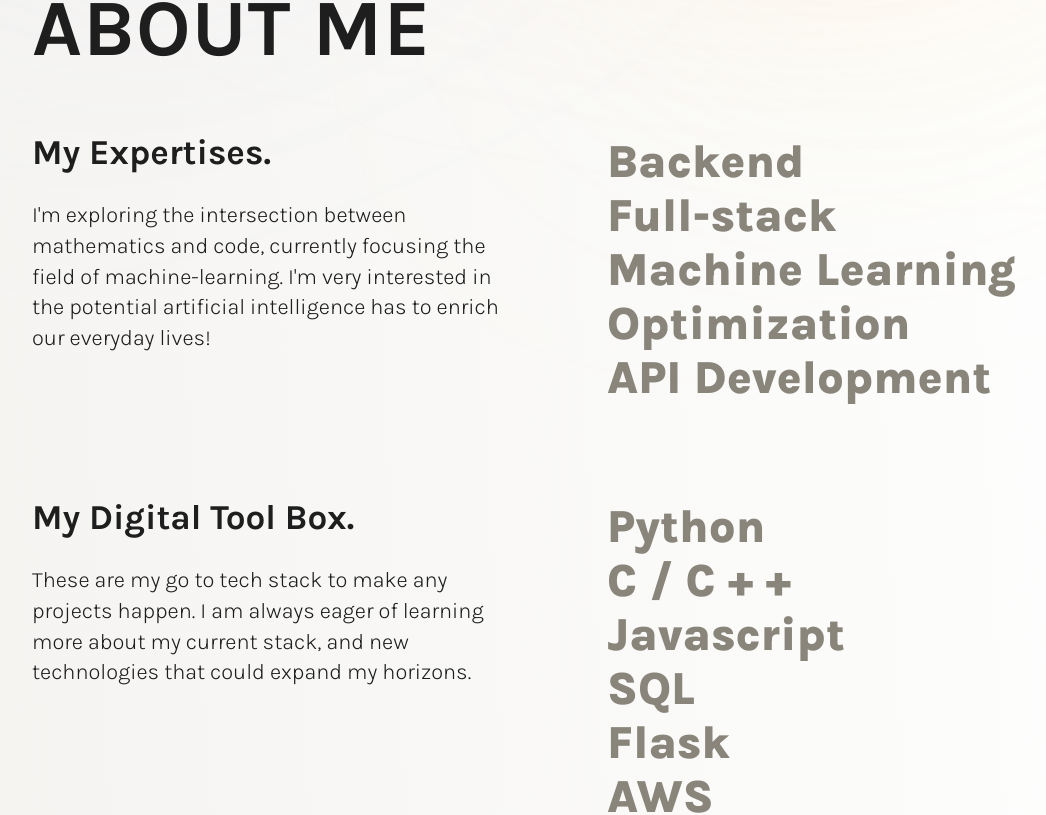
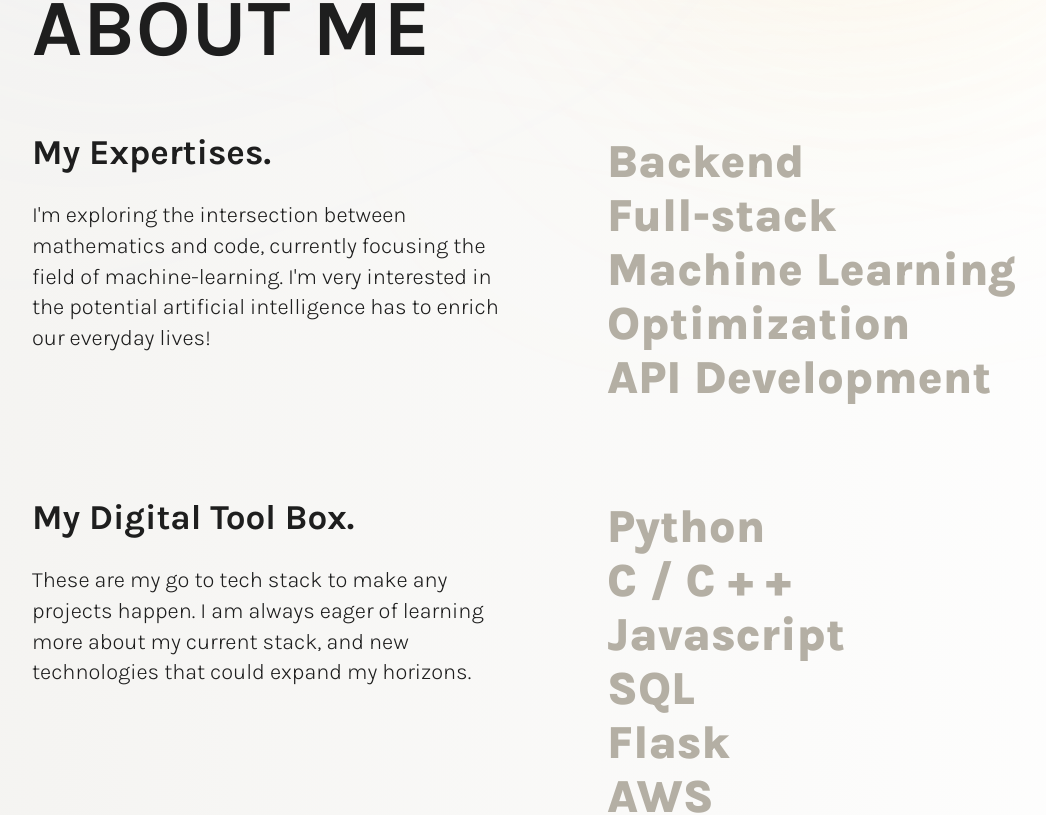
Before and after one commit to roskzhu/Portfolio-V2, a React (Create React App) app: page / in a window 1280 px wide. Shown: the part 920-1735 px from the top of the page, without its empty margins (83-1129 px from the left). Built offline with nearby package versions, Linux system fonts and the light colour scheme.

Commit message:
home styling

```diff
--- a/src/components/NavBar.tsx
+++ b/src/components/NavBar.tsx
@@ -82,9 +82,9 @@ const NavBar: React.FC = () => {
             <ScrollLink
               activeClass="active" to="contact"
               spy={true} smooth={true}>
-              <p style={{backgroundColor:'#1E1E1E', color:'white', borderRadius:'30px', width: '60%', fontWeight:'200'}}>
-              Let's Talk
-            </p>
+                <p style={{backgroundColor:'#1E1E1E', color:'white', borderRadius:'30px', width: '60%', fontWeight:'200'}}>
+                  Let's Talk
+                </p>
             </ScrollLink>
           </li>
           </ul>
--- a/src/styles/About.css
+++ b/src/styles/About.css
@@ -65,7 +65,7 @@ p mark {
 h3 {
   font-family: Karla;
   font-weight: 800;
-  color: #89857B;
+  color: #B4AFA4;
   font-size: 46px;
   margin: 0;
 }
--- a/src/styles/Navbar.css
+++ b/src/styles/Navbar.css
@@ -153,7 +153,7 @@
   /* border-bottom: '2px solid black'; */
 }
 .right-nav p:hover {
-  /* text-decoration: underline; */
+  text-decoration: underline;
   /* border-bottom: '2px solid black'; */
 }
 .right-nav.transparent a:hover,
```
